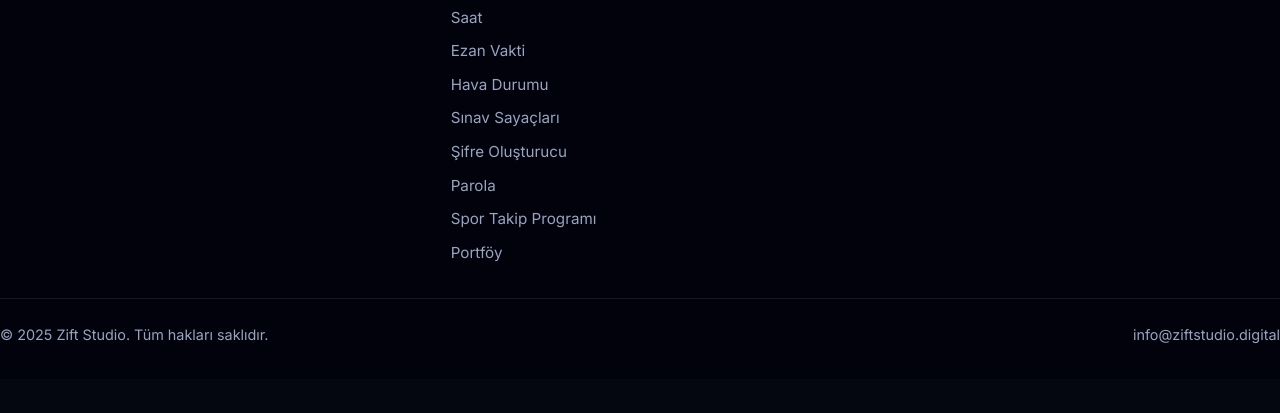
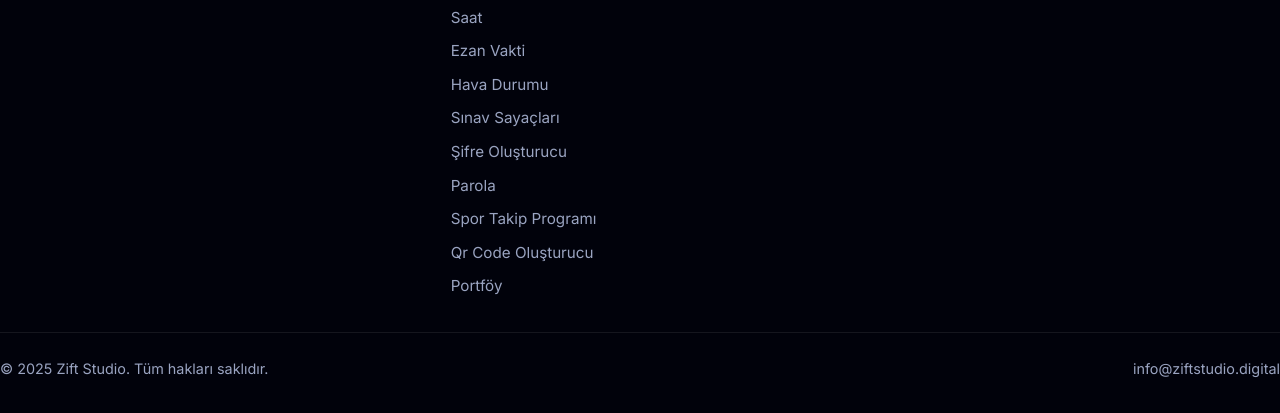
Before and after one commit to Muhammed-Ali-Ktr/ZIFT-STUDIO-3.1, a plain HTML site: page index.html in a window 1280 px wide. Shown: the part 5851-6264 px from the top of the page. Before the commit the page ends 6230 px from the top, so only its background shows below. Drawn offline with Linux system fonts and the light colour scheme.

Commit message:
Update index.html

```diff
--- a/index.html
+++ b/index.html
@@ -725,6 +725,7 @@
                     <li><a href="keyloger.html">Şifre Oluşturucu</a></li>
                     <li><a href="parola.html">Parola</a></li>
                     <li><a href="sporthrone.html">Spor Takip Programı</a></li>
+            <li><a href="qrcode.html">Qr Code Oluşturucu</a></li>
 
                     <li><a href="portfoy.html">Portföy</a></li>
                 </ul>
```
